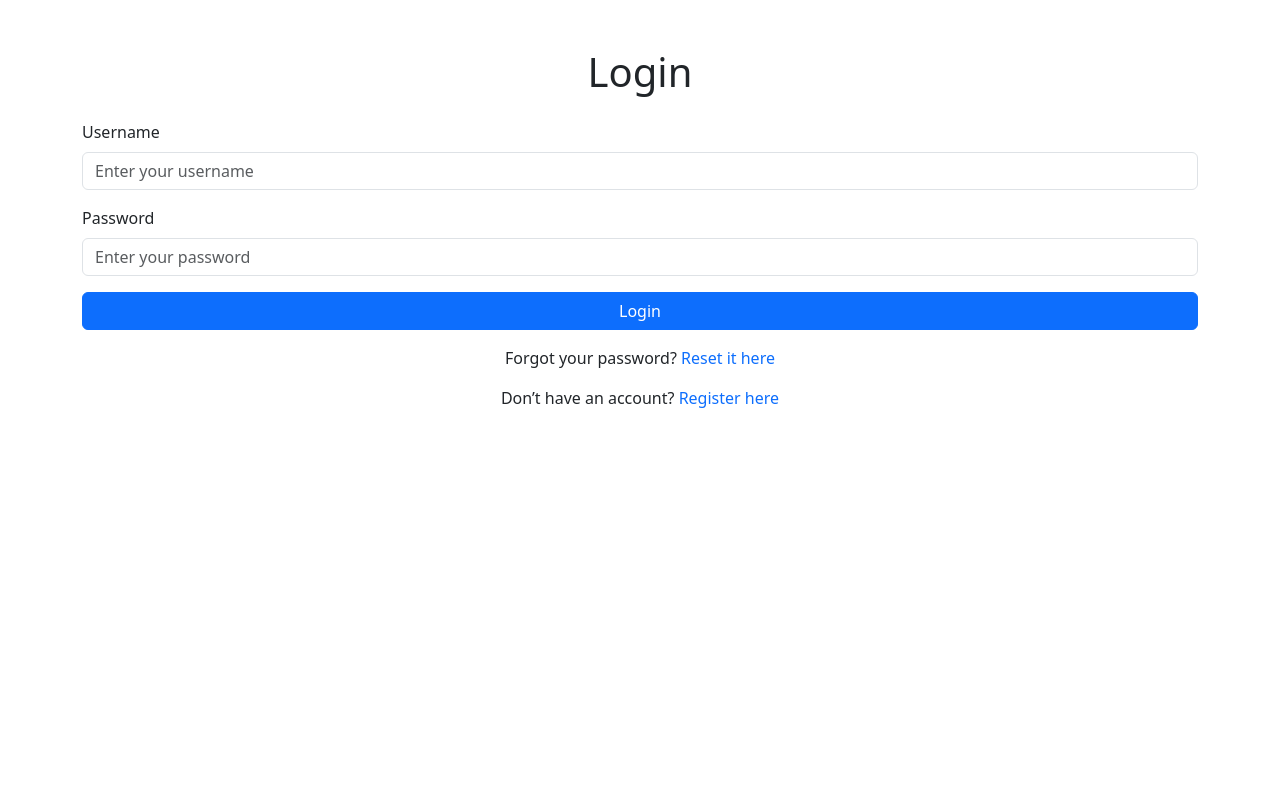
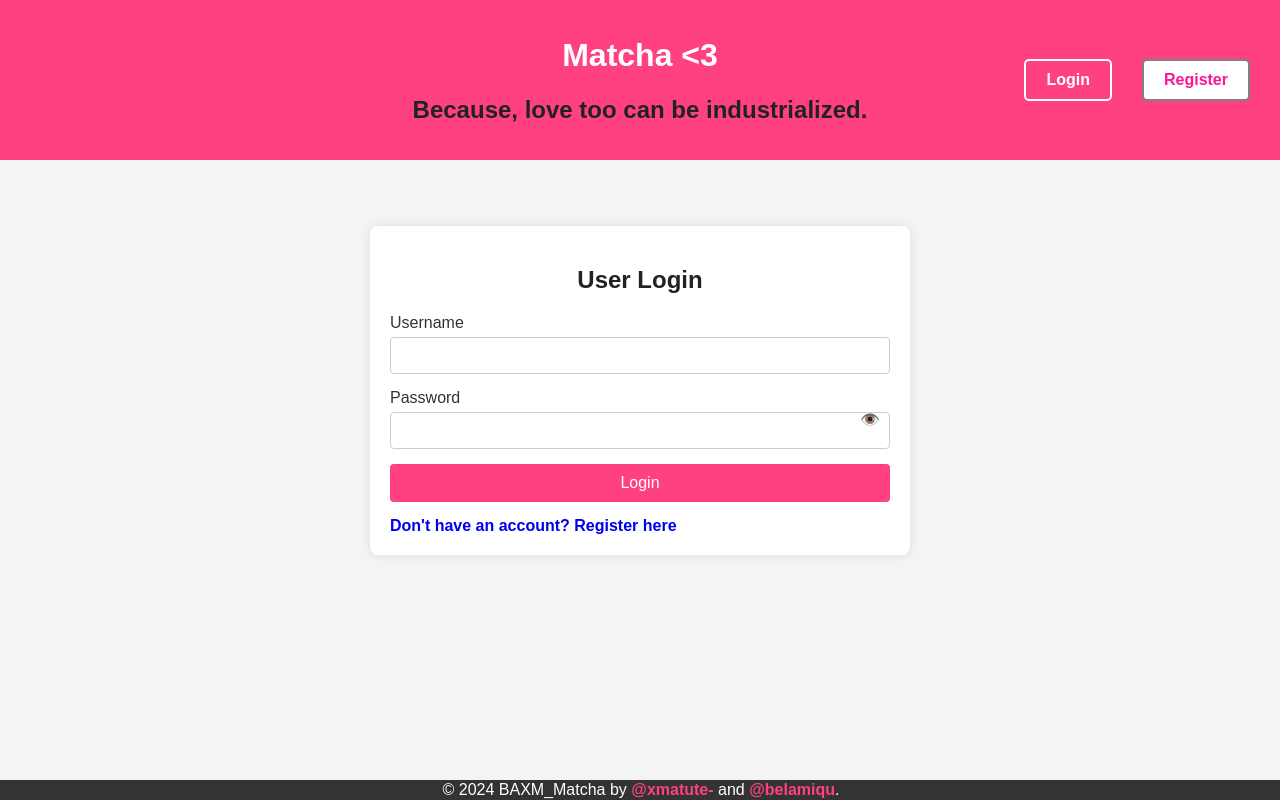
Before and after one commit to XabierMatute/matcha, a Python web app: template srcs/flask/templates/login.html in a window 1280 px wide. Run offline with Jinja, Linux system fonts and the light colour scheme; the template is opened without the code that fills it, so the values that code supplies are empty.

Commit message:
templates wip

```diff
--- a/srcs/flask/templates/header.html
+++ b/srcs/flask/templates/header.html
@@ -6,8 +6,16 @@
         </div>
         <nav>
             <ul>
-                <li><a href="/login" class="button login-button">Login</a></li>
-                <li><a href="/register" class="button register-button">Register</a></li>
+                {% if session.get('logged_in') %}
+                    <li>
+                        <img src="/static/YM.png" alt="Profile Picture" style="width: 30px; height: 30px; border-radius: 50%; vertical-align: middle;">
+                        <a href="/account">{{ session.get('username') }}</a>
+                        <a href="/profile" class="profile-link">Profile</a>
+                    </li>
+                {% else %}
+                    <li><a href="/login" class="button login-button">Login</a></li>
+                    <li><a href="/register" class="button register-button">Register</a></li>
+                {% endif %}
             </ul>
         </nav>
     </div>
--- a/srcs/flask/templates/login.html
+++ b/srcs/flask/templates/login.html
@@ -1,33 +1,43 @@
-<!DOCTYPE html>
-<html lang="en">
-<head>
-    <meta charset="UTF-8">
-    <meta name="viewport" content="width=device-width, initial-scale=1.0">
-    <title>Login</title>
-    <!-- Bootstrap 5 CSS -->
-    <link href="https://cdn.jsdelivr.net/npm/bootstrap@5.3.0-alpha3/dist/css/bootstrap.min.css" rel="stylesheet">
-</head>
-<body>
-    <div class="container mt-5">
-        <h1 class="text-center">Login</h1>
-        <form action="/users/login" method="POST" class="mt-4">
-            <div class="mb-3">
-                <label for="username" class="form-label">Username</label>
-                <input type="text" class="form-control" id="username" name="username" placeholder="Enter your username" required>
-            </div>
-            <div class="mb-3">
-                <label for="password" class="form-label">Password</label>
-                <input type="password" class="form-control" id="password" name="password" placeholder="Enter your password" required>
-            </div>
-            <button type="submit" class="btn btn-primary w-100">Login</button>
-        </form>
-        <p class="text-center mt-3">
-            Forgot your password? <a href="/users/reset_password" class="text-decoration-none">Reset it here</a>
-        </p>
-        <p class="text-center mt-3">
-            Don’t have an account? <a href="/users/register" class="text-decoration-none">Register here</a>
-        </p>
-    </div>
-    <script src="https://cdn.jsdelivr.net/npm/bootstrap@5.3.0-alpha3/dist/js/bootstrap.bundle.min.js"></script>
-</body>
-</html>
+{% extends 'base.html' %}
+
+{% block title %}Matcha Login{% endblock %}
+
+{% block content %}
+<div class="container">
+    <h2>User Login</h2>
+    {% if error_message %}
+        <div class="error-message">{{ error_message }}</div>
+    {% endif %}
+    <form action="/users/login" method="POST">
+        <div class="form-group">
+            <label for="username">Username</label>
+            <input type="text" id="username" name="username" required>
+        </div>
+        <div class="form-group password-container">
+            <label for="password">Password</label>
+            <input type="password" id="password" name="password" required>
+            <span id="password-toggle" class="toggle-password" onclick="togglePasswordVisibility('password')">👁️</span>
+        </div>
+        <div class="form-group">
+            <button type="submit">Login</button>
+        </div>
+    </form>
+    <a href="{{ url_for('users.register_form') }}" class="register-link">Don't have an account? Register here</a>
+</div>
+{% endblock %}
+
+{% block scripts %}
+<script>
+    function togglePasswordVisibility(id) {
+        const passwordField = document.getElementById(id);
+        const toggleIcon = document.getElementById(id + '-toggle');
+        if (passwordField.type === 'password') {
+            passwordField.type = 'text';
+            toggleIcon.textContent = '🙈';
+        } else {
+            passwordField.type = 'password';
+            toggleIcon.textContent = '👁️';
+        }
+    }
+</script>
+{% endblock %}
--- a/srcs/flask/templates/verified_test.html
+++ b/srcs/flask/templates/verified_test.html
@@ -10,7 +10,7 @@
     <div class="container mt-5">
         <div class="card">
             <div class="card-body text-center">
-                <h1 class="card-title">¡Cuenta Verificada!</h1>
+                <h1 class="card-title">¡Cuenta Verificada WAAAAAAAAAAAAAAAAAA!</h1>
                 <p class="card-text">Tu cuenta ha sido verificada exitosamente.</p>
                 <a href="{{ url_for('users.login_form') }}" class="btn btn-primary">Iniciar Sesión</a>
             </div>
```
Also changed, not shown: srcs/flask/templates/verified.html (+12 -14 lines).
